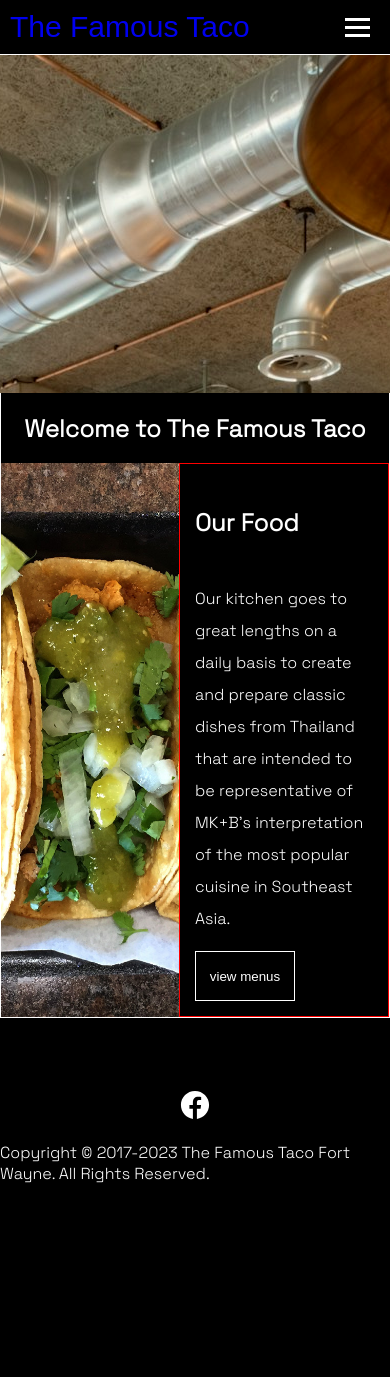
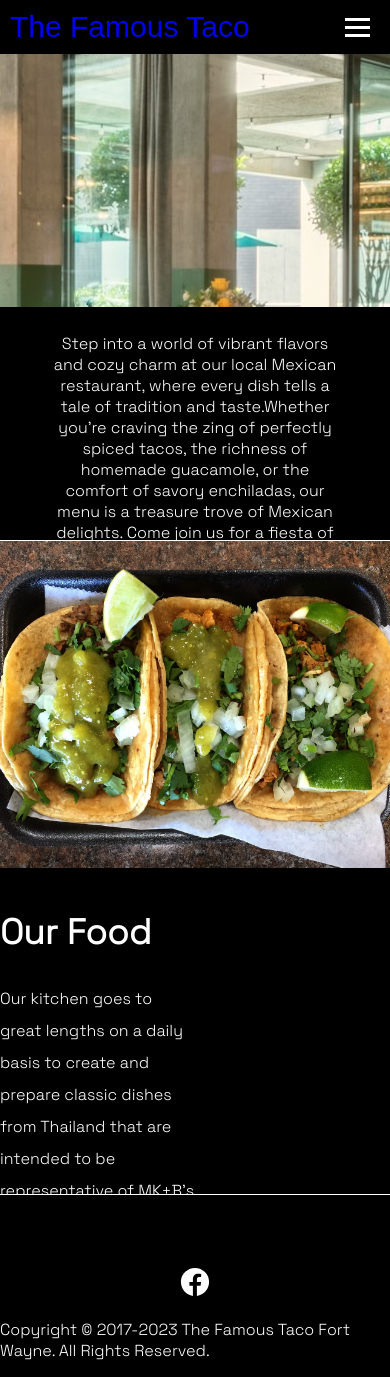
Before and after one commit to noelbarrera/famous-taco-website, a React (Vite) app: page / in a window 390 px wide. Shown: the top 1377 px of the page. Before the commit the page ends 1200 px from the top, so only its background shows below. Built offline with nearby package versions, Linux system fonts and the light colour scheme; a web font is replaced by a local one.

Commit message:
wip: updating ui and styling

```diff
--- a/src/components/Homepage.tsx
+++ b/src/components/Homepage.tsx
@@ -4,15 +4,24 @@
 const Homepage = () => {
   return (
     <>
-      <div className="homepage-container" style={{ border: "1px solid white" }}>
+      <div className="homepage-container">
         {/* <FadingImages></FadingImages> */}
         <section className="header-section">
           <div className="header-section-container">
             <img src={hompageImage} alt="" />
           </div>
         </section>
-        <section>
+        <section className="welcome-container">
           <h1>Welcome to The Famous Taco</h1>
+          <p>
+            Step into a world of vibrant flavors and cozy charm at our local
+            Mexican restaurant, where every dish tells a tale of tradition and
+            taste.Whether you're craving the zing of perfectly spiced tacos,
+            the richness of homemade guacamole, or the comfort of savory
+            enchiladas, our menu is a treasure trove of Mexican delights. Come
+            join us for a fiesta of flavors that will make every meal a
+            celebration!
+          </p>
         </section>
         <section className="menu-section">
           <div className="menu-section-image">
@@ -27,7 +36,7 @@
               cuisine in Southeast Asia.
             </p>
             <a href="/menu">
-              <button className="menu-section-desc-button">view menus</button>
+              <button className="menu-section-desc-button">View Menus</button>
             </a>
           </div>
         </section>
--- a/src/styles/Homepage.css
+++ b/src/styles/Homepage.css
@@ -2,16 +2,35 @@
     display: flex;
     flex-direction: column;
     align-items: center;
+    flex: 1 1 auto;
 }
 
 a:visited {
     color: white;
 }
 
+.welcome-container {
+    display: flex;
+    flex-direction: column;
+    text-align: center;
+    align-items: center;
+    justify-content: center;
+    padding: 15px;
+    /* flex: 1 1 auto; */
+    width: 100%;
+    /* margin: auto 0; */
+    min-height: 15vh;
+}
+
+.welcome-container p {
+    width: 75%;
+}
+
 .menu-section {
     display: flex;
     flex-direction: row;
     width: 100%;
+    border: 1px solid white;
 }
 
 .menu-section-image {
@@ -22,16 +41,23 @@
     height: 100%;
     width: 50%;
     overflow: hidden;
+    /* needs right border */
 }
 .menu-section-desc {
     display: flex;
     flex-direction: column;
     width: 50%;
-    border: 1px solid red;
     overflow: hidden;
     line-height: 2;
-    padding: 15px 15px;
+    padding: 0;
+    margin: 4rem 3rem;
 }
+
+.menu-section-desc h2 {
+    font-size: 35px;
+    margin-bottom: 0;
+}
+
 .menu-section-desc p {
     word-wrap: pre-wrap;
 }
@@ -46,14 +72,42 @@
 
 
 .header-section-container {
-    /* object-fit: cover; */
-    height: 40vh;
+    height: 30vh;
     overflow: hidden;
-    /* object-position: center; */
 }
 
 .header-section-container img {
     position: relative;
-    top: -50;
     left: 0;
+    top: -600px;
+    /* width: 110vw; */
+    object-fit: cover;
+    object-position: bottom;
+    min-height: 45vh;
 }
+
+
+
+/*Mobile*/
+@media (max-width: 786.89px){
+    .header-section-container img {
+        position: relative;
+        left: 0;
+        top: -500px;
+        width: initial;
+    }
+    .menu-section {
+        flex-direction: column;
+        height: 100%;
+    }
+    .menu-section-desc {
+        height: 50%;
+        margin: 0;
+    }
+    .menu-section-image {
+        height: 50%;
+        width: 100%;
+    }
+
+
+ }
```
